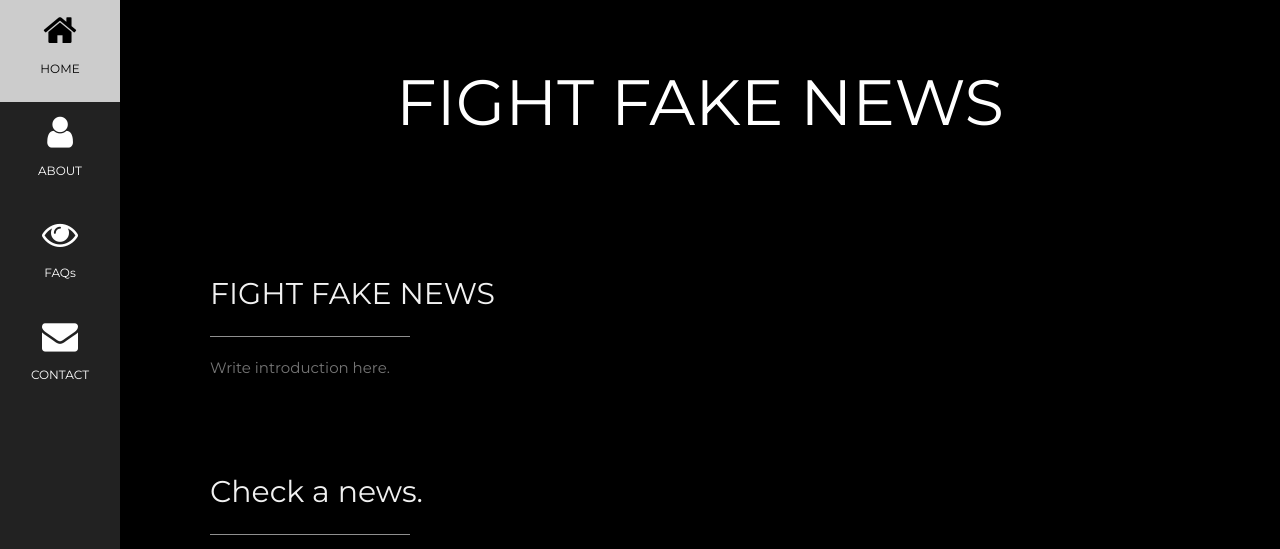
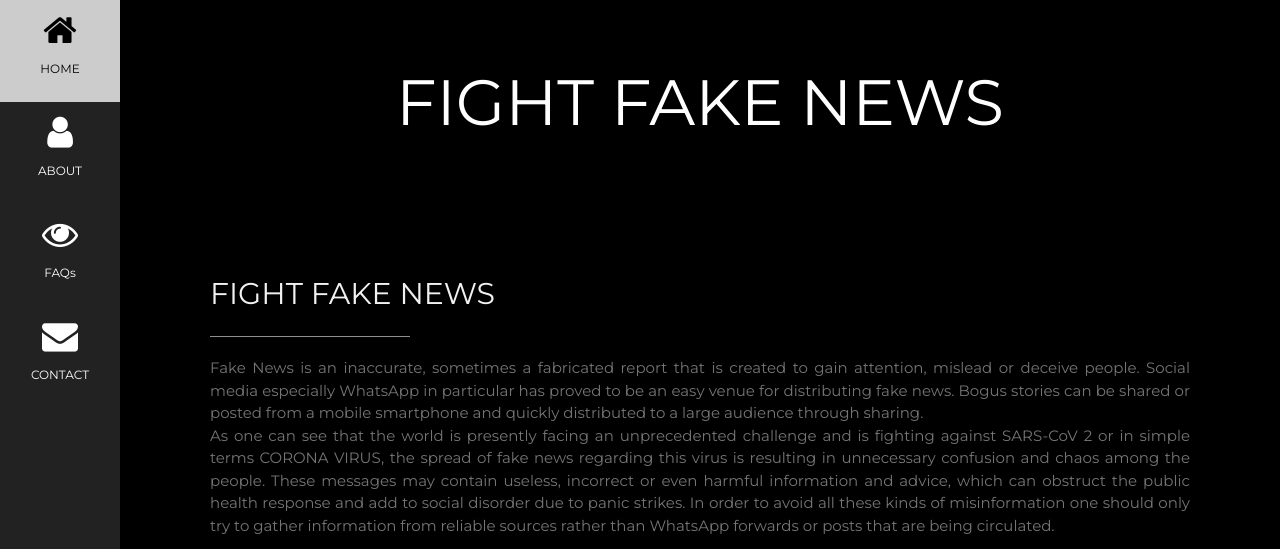
Before and after one commit to therealnews/therealnews.github.io, a plain HTML site: page index.html in a window 1280 px wide. Shown: the top 549 px of the page. Drawn offline with nearby package versions, Linux system fonts and the light colour scheme.

Commit message:
added write-up

```diff
--- a/index.html
+++ b/index.html
@@ -63,7 +63,20 @@ body, h1,h2,h3,h4,h5,h6 {font-family: "Montserrat", sans-serif}
   <div class="w3-content w3-justify w3-text-grey w3-padding-64" id="about">
     <h2 class="w3-text-light-grey">FIGHT FAKE NEWS</h2>
     <hr style="width:200px" class="w3-opacity">
-    <p>Write introduction here.</p>
+    <p>Fake News is an inaccurate, sometimes a fabricated report that is created to gain
+      attention, mislead or deceive people. Social media especially WhatsApp in particular
+      has proved to be an easy venue for distributing fake news. Bogus stories can be
+      shared or posted from a mobile smartphone and quickly distributed to a large audience
+      through sharing.
+      <br>
+      As one can see that the world is presently facing an unprecedented challenge and is
+      fighting against SARS-CoV 2 or in simple terms CORONA VIRUS, the spread of fake news
+      regarding this virus is resulting in unnecessary confusion and chaos among the people.
+      These messages may contain useless, incorrect or even harmful information and advice,
+      which can obstruct the public health response and add to social disorder due to panic
+      strikes. In order to avoid all these kinds of misinformation one should only try to
+      gather information from reliable sources rather than WhatsApp forwards or posts that
+      are being circulated.</p>
 
     <!-- Grid for pricing tables -->
     <div class="w3-padding-64 w3-content">
```
